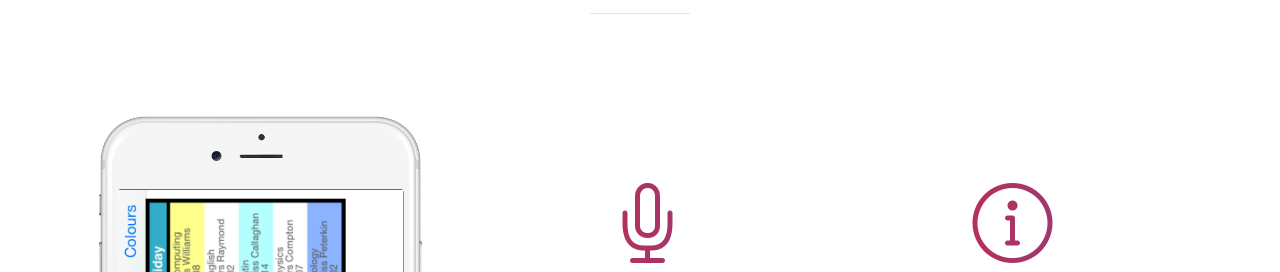
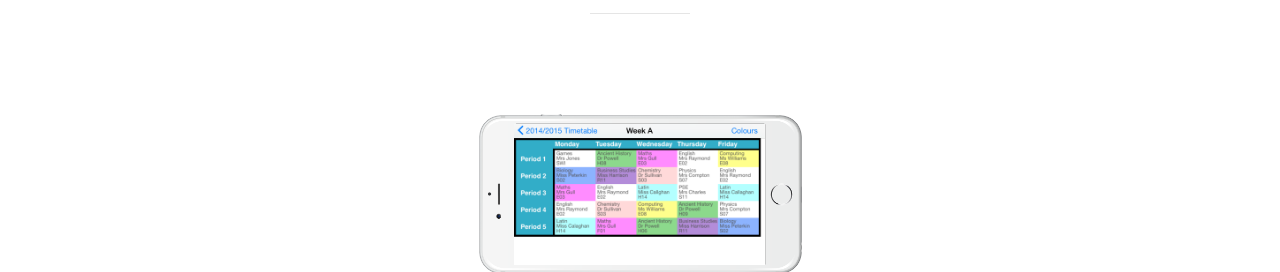
Before and after one commit to CodeWithSauce/CodeWithSauce.github.io, a website with bundled scripts: page index.html in a window 1280 px wide. Shown: the part 1788-2060 px from the top of the page. Built offline with nearby package versions, Linux system fonts and the light colour scheme; a web font is replaced by a local one.

```diff
--- a/index.html
+++ b/index.html
@@ -106,13 +106,13 @@
           <hr>
         </div>
         <div class="row">
-          <div class="col-lg-4 my-auto">
+          <div class="col-lg-12 my-auto">
             <div class="device-container">
-              <div class="device-mockup iphone6_plus portrait white">
+              <div class="device-mockup iphone6_plus landscape white">
                 <div class="device">
                   <div class="screen">
                     <!-- Demo image for screen mockup, you can put an image here, some HTML, an animation, video, or anything else! -->
-                    <img src="img/demo-screen-2.png" class="img-fluid" alt="">
+                    <img src="img/demo-screen-2l.png" class="img-fluid" alt="">
                   </div>
                   <div class="button">
                     <!-- You can hook the "home button" to some JavaScript events or just remove it -->
@@ -121,7 +121,7 @@
               </div>
             </div>
           </div>
-          <div class="col-lg-8 my-auto">
+          <div class="col-lg-12 my-auto">
             <div class="container-fluid">
               <div class="row">
                 <div class="col-lg-6">
```
Also changed, not shown: device-mockups/device-mockups.min.css, img/demo-screen-2l.png (added).
